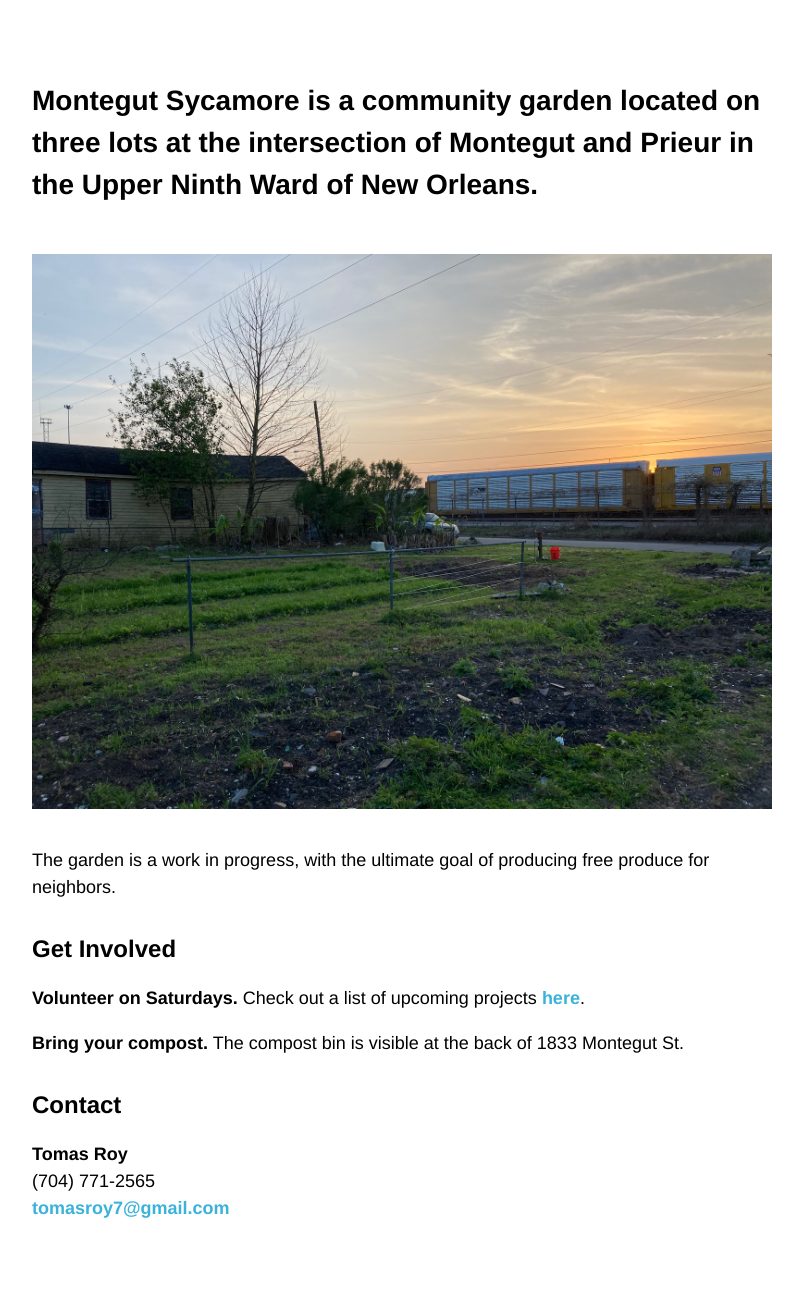
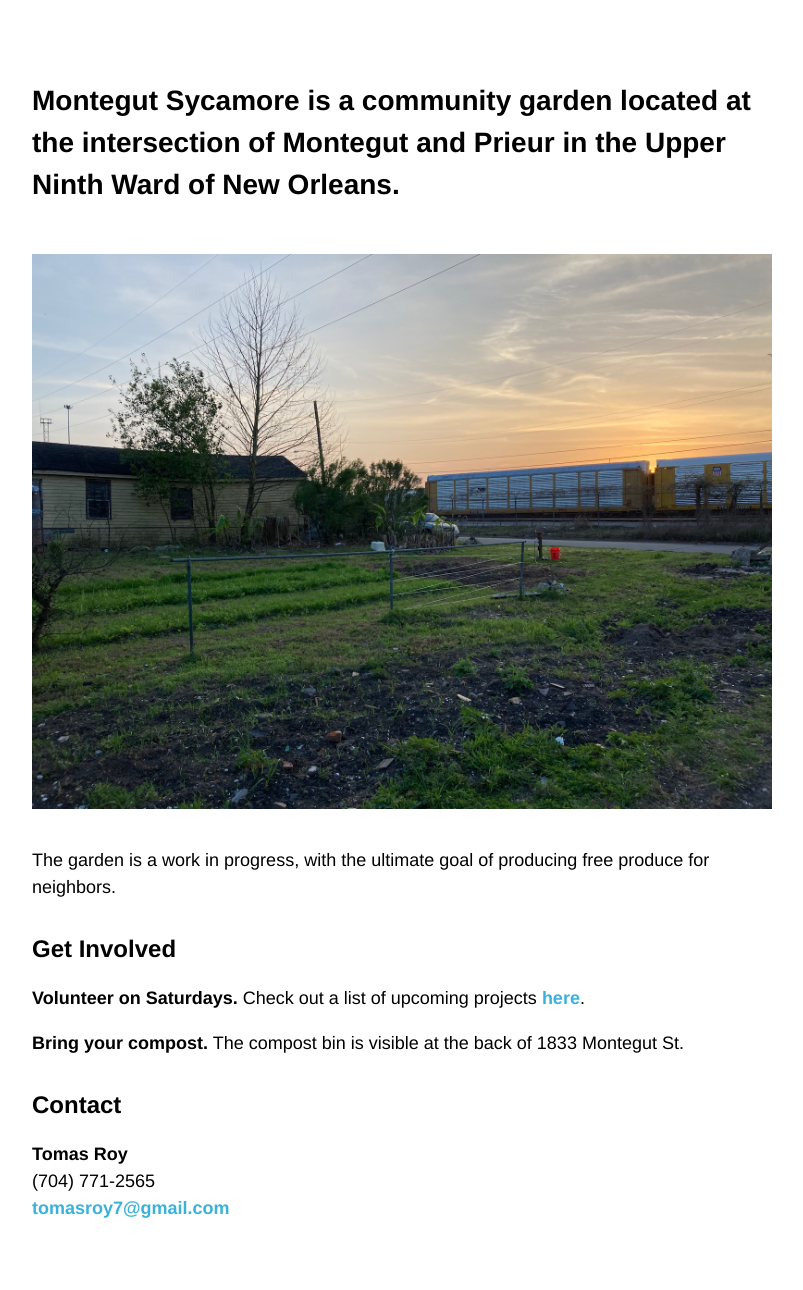
Before and after one commit to minicreative/montegutsycamore.org, a Jekyll site: the page built from index.md, in a window 1280 px wide. Shown: the whole page, without its empty margins (238-1041 px from the left). Built offline with Jekyll 4.4.1, drawn with Linux system fonts in a browser that asks for light colours.

Commit message:
Header updated

```diff
--- a/index.md
+++ b/index.md
@@ -4,7 +4,7 @@ permalink: "/"
 layout: page
 ---
 
-## Montegut Sycamore is a community garden located on three lots at the intersection of Montegut and Prieur in the Upper Ninth Ward of New Orleans.
+## Montegut Sycamore is a community garden located at the intersection of Montegut and Prieur in the Upper Ninth Ward of New Orleans.
 
 ![](/uploads/MontegutSycamore.jpg)
 The garden is a work in progress, with the ultimate goal of producing free produce for neighbors.
```
